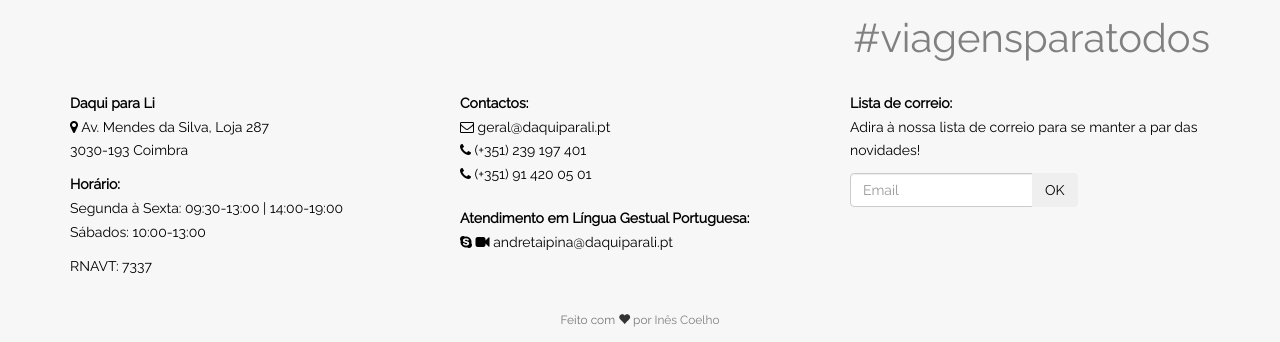
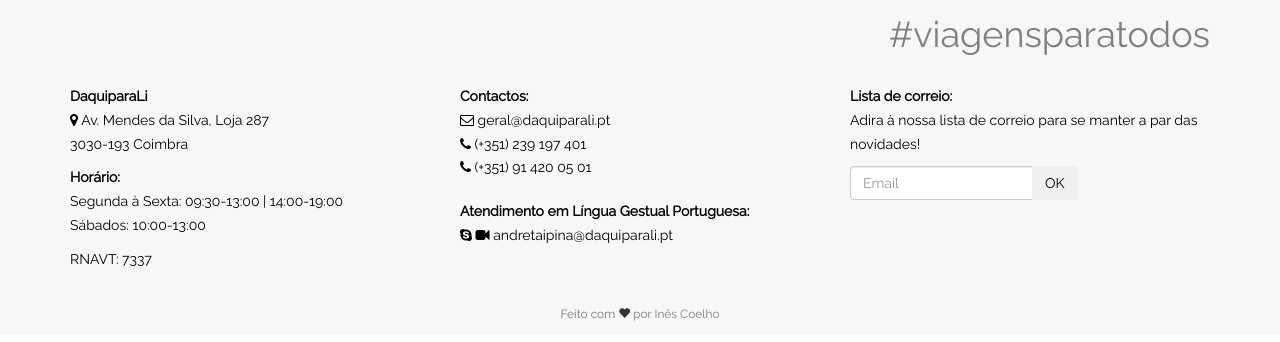
Before and after one commit to daquiprali/daquiprali.github.io, a Jekyll site: the page built from site/services/services.html, in a window 1280 px wide, cut to the strip 1182-1524 px from the top of the page. Built offline with Jekyll 4.4.1, drawn with Linux system fonts in a browser that asks for light colours; comment, search, counter and statistics services are not loaded.

Commit message:
fix typo

```diff
--- a/_includes/contacts.html
+++ b/_includes/contacts.html
@@ -47,7 +47,7 @@
                 <div class="row">
                     <div class="col-sm-4">
                         <div class="group-contacts">
-                            <p><b>Daqui para Li</b> <br>
+                            <p><b>DaquiparaLi</b> <br>
                             <a href="https://www.google.pt/maps/@40.1947823,-8.4104644,3a,75y,153h,93.41t/data=!3m6!1e1!3m4!1sbTgRNrcnOdnI37Im4PJJiA!2e0!7i13312!8i6656">
                                 <i class="fa fa-map-marker" aria-hidden="true"></i>
                                 Av. Mendes da Silva, Loja 287<br>
--- a/assets/css/footer.css
+++ b/assets/css/footer.css
@@ -32,14 +32,13 @@ footer {
 }
 
 #social-networks  .insta-hashtag{
-	//font-family: 'Satisfy', cursive;
 	font-size: 26px;
 	color: grey;
 	margin:0;
 }
 @media (min-width: 440px) {
 	#social-networks  .insta-hashtag{
-		font-size: 40px;
+		font-size: 36px;
 	}
 }
 
```
Also changed, not shown: 2 other files.
